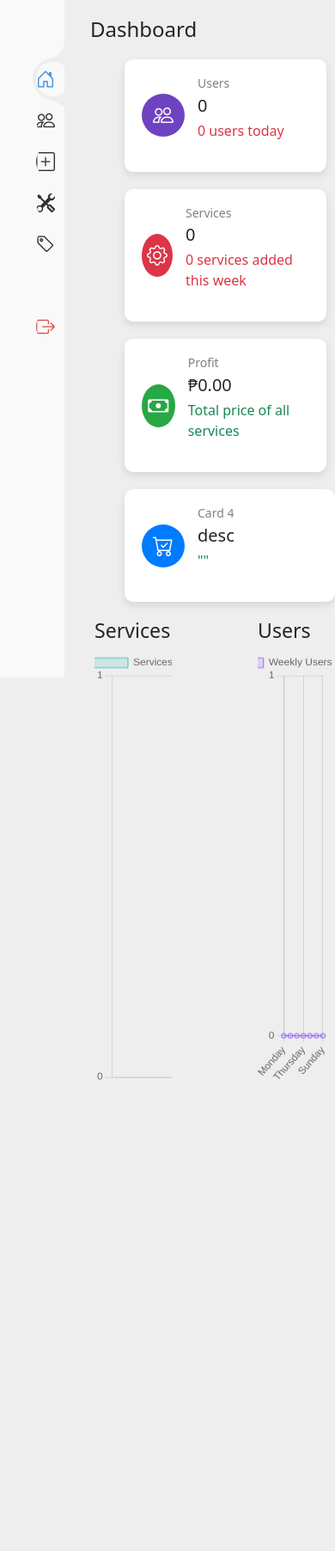
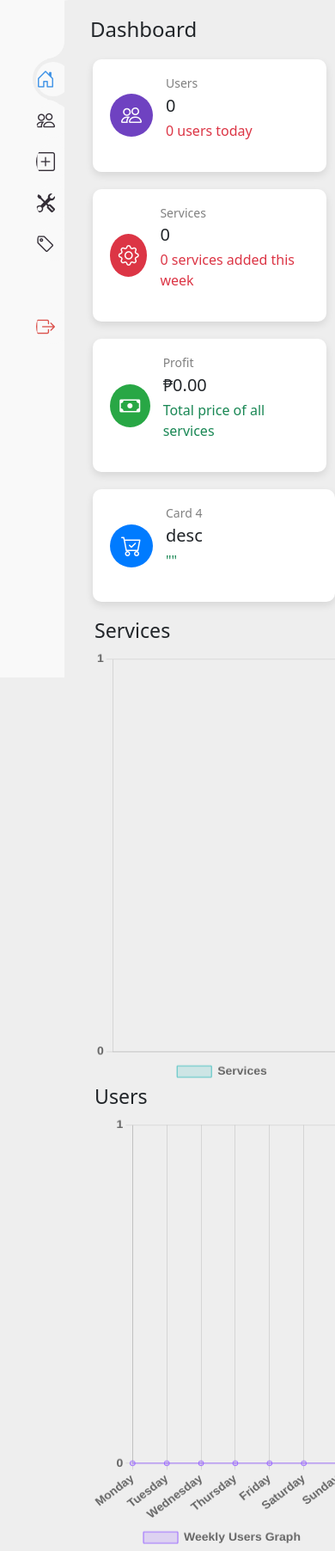
Before and after one commit to edriante/dwis, a CodeIgniter app: page /dwis/Main_controller/index in a window 390 px wide. Shown: the part 56-1860 px from the top of the page at 86% size. Before the commit the page ends 1312 px from the top, so only its background shows below. Run offline with CodeIgniter, Linux system fonts and the light colour scheme; data that the repository does not hold is empty.

Commit message:
responsive

```diff
--- a/application/views/user_interface/main_view.php
+++ b/application/views/user_interface/main_view.php
@@ -126,7 +126,7 @@
                 </div>
             </div>
 
-            <div class="chart-container d-flex justify-content-between">
+            <div class="chart-containerd-flex flex-column flex-md-row justify-content-between">
                 <div class="chart-box">
                     <h3>Services</h3>
                     <canvas id="myChart"></canvas>
--- a/assets/css/dashboard.css
+++ b/assets/css/dashboard.css
@@ -39,3 +39,20 @@ canvas {
     width: 100% !important;
     height: 60vh !important;
 }
+/* Responsive Styles for Smaller Screens */
+@media (max-width: 576px) {
+    .chart-container {
+        flex-direction: column; /* Stacks charts vertically */
+        align-items: center;
+    }
+
+    .chart-title {
+        font-size: 16px; /* Slightly smaller font for better fit */
+        font-weight: bold; /* Lighten boldness for balance */
+    }
+
+    .chart-box {
+        width: 100%; /* Takes full width */
+        max-width: 90%; /* Prevents charts from being too wide */
+    }
+}
--- a/assets/css/style.css
+++ b/assets/css/style.css
@@ -315,7 +315,7 @@ body {
 	display: flex;
 	flex-wrap: wrap;
 	gap: 20px;
-	margin-left: 85px;
+	margin-left:3rem;
 }
 
 .custom-card {
--- a/assets/js/dashboard.js
+++ b/assets/js/dashboard.js
@@ -5,7 +5,13 @@ document.addEventListener("DOMContentLoaded", function () {
             console.error(`Canvas with ID '${canvasId}' not found.`);
             return;
         }
+
         const ctx = canvas.getContext('2d');
+
+        // Determine font sizes based on screen width
+        const isSmallScreen = window.innerWidth <= 768;
+        const fontSize = isSmallScreen ? 14 : 18; // Bigger font for readability
+        const fontWeight = isSmallScreen ? '600' : '700'; // Thicker font for clarity
 
         return new Chart(ctx, {
             type: type,
@@ -27,14 +33,32 @@ document.addEventListener("DOMContentLoaded", function () {
                         beginAtZero: true,
                         ticks: {
                             stepSize: 1,
-                            precision: 0
+                            precision: 0,
+                            font: {
+                                size: fontSize,
+                                weight: fontWeight
+                            }
+                        }
+                    },
+                    x: {
+                        ticks: {
+                            font: {
+                                size: fontSize,
+                                weight: fontWeight
+                            }
                         }
                     }
                 },
                 plugins: {
                     legend: {
                         display: true,
-                        position: 'top'
+                        position: isSmallScreen ? 'bottom' : 'top', // Adjust legend placement for small screens
+                        labels: {
+                            font: {
+                                size: fontSize,
+                                weight: fontWeight
+                            }
+                        }
                     }
                 }
             }
```
